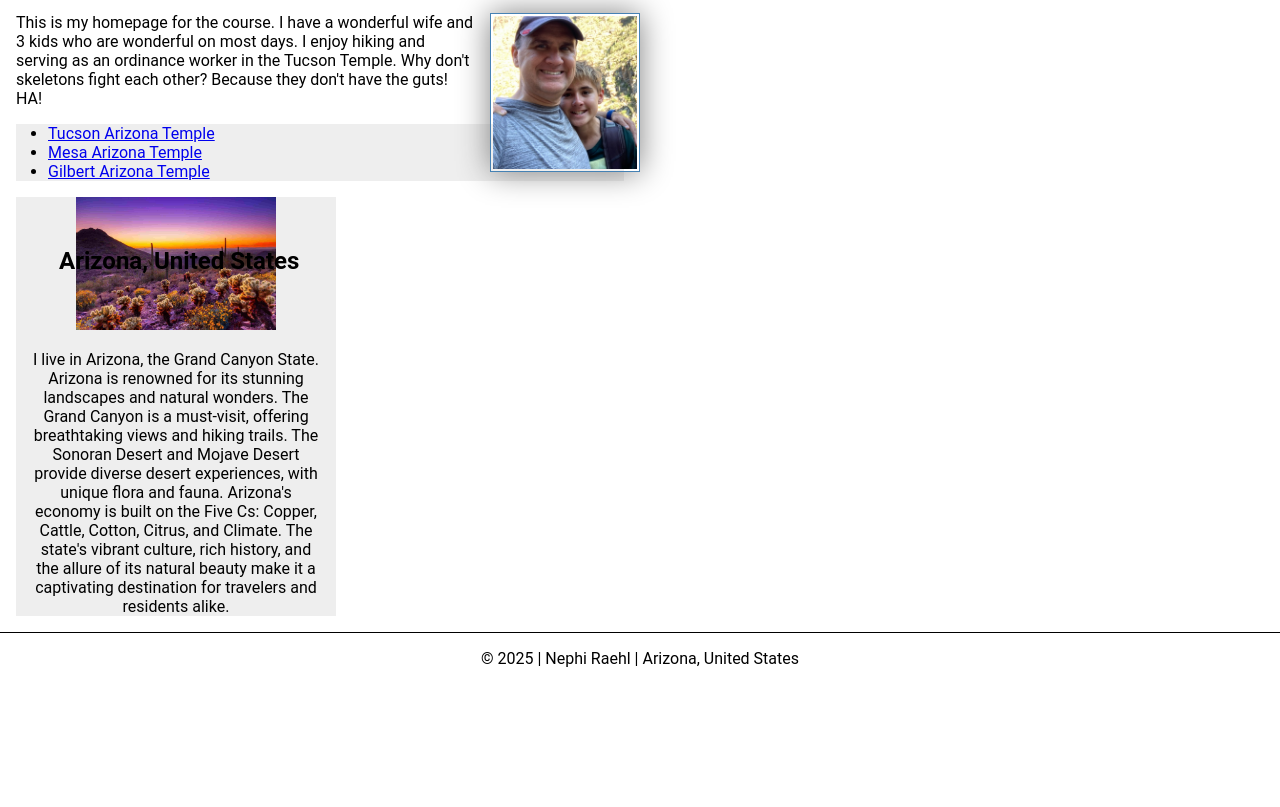
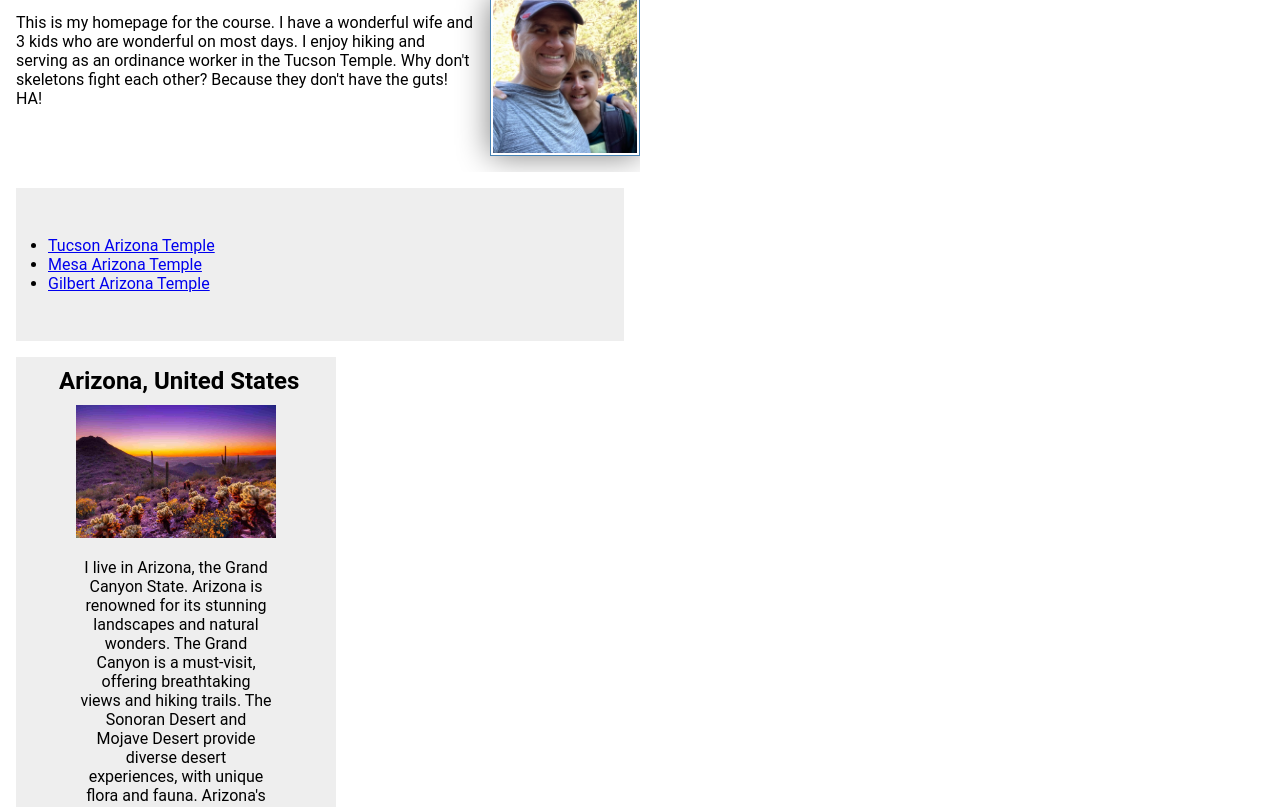
Before and after one commit to nephiraehl/wdd130, a plain HTML site: page index.html in a window 1280 px wide. Shown: the part 272-1079 px from the top of the page. Before the commit the page ends 956 px from the top, so only its background shows below. Drawn offline with Linux system fonts and the light colour scheme.

Commit message:
changed padding

```diff
--- a/styles/styles.css
+++ b/styles/styles.css
@@ -28,7 +28,10 @@ h1 {
 main {
     max-width: 640px;
 }
-
+main div {
+    overflow: auto;
+    margin-bottom: 1rem;
+}
 main img {
     width: 150px;
     height: auto;
@@ -58,7 +61,7 @@ aside img {
 
 aside h2 {
     position: absolute;
-    top: 50px;
+    top: 10px;
     left: 43px;
 }
 footer {
@@ -72,7 +75,7 @@ footer {
 .box{
     margin: 1rem;
     border: 1px solid rgba(0 0 0 .1);/* 1 */
-    padding: 1 rem;
+    padding: 3rem;
     background-color: #eee;
     color: #000;
 }
```
